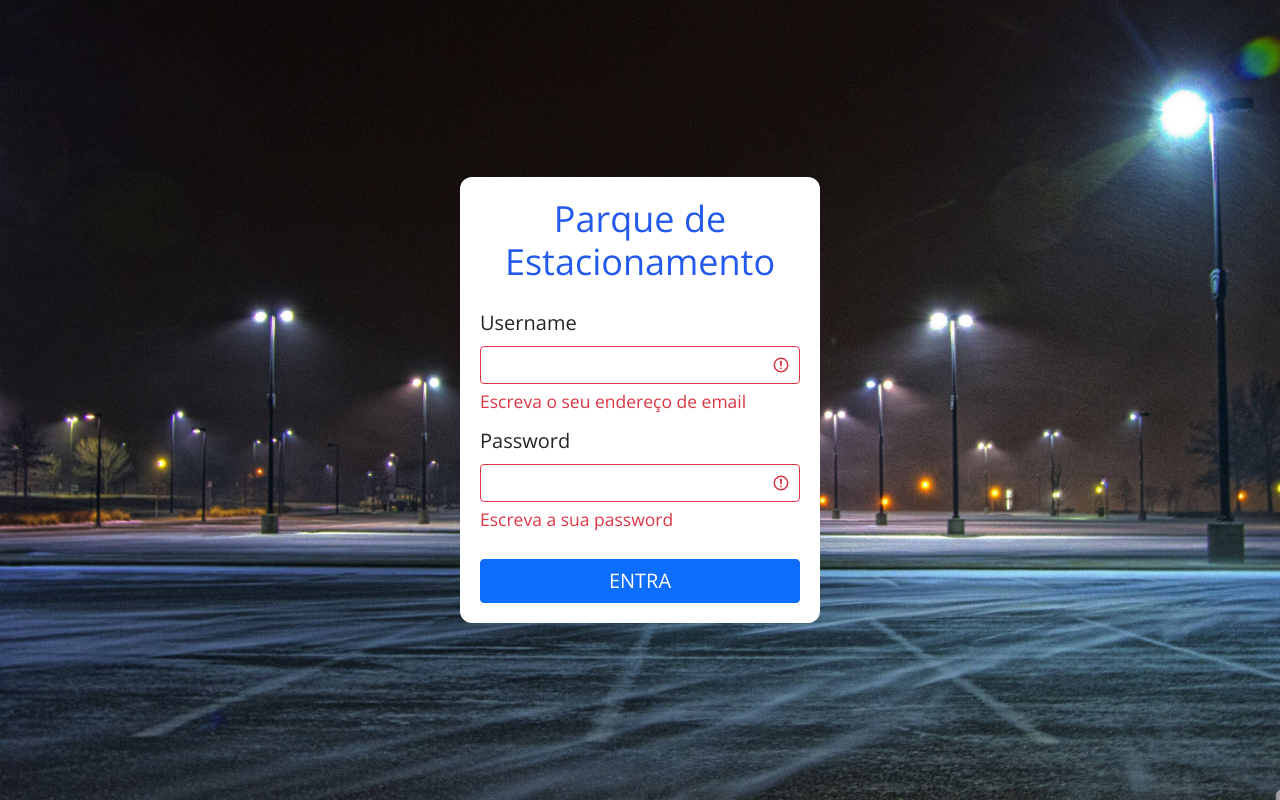
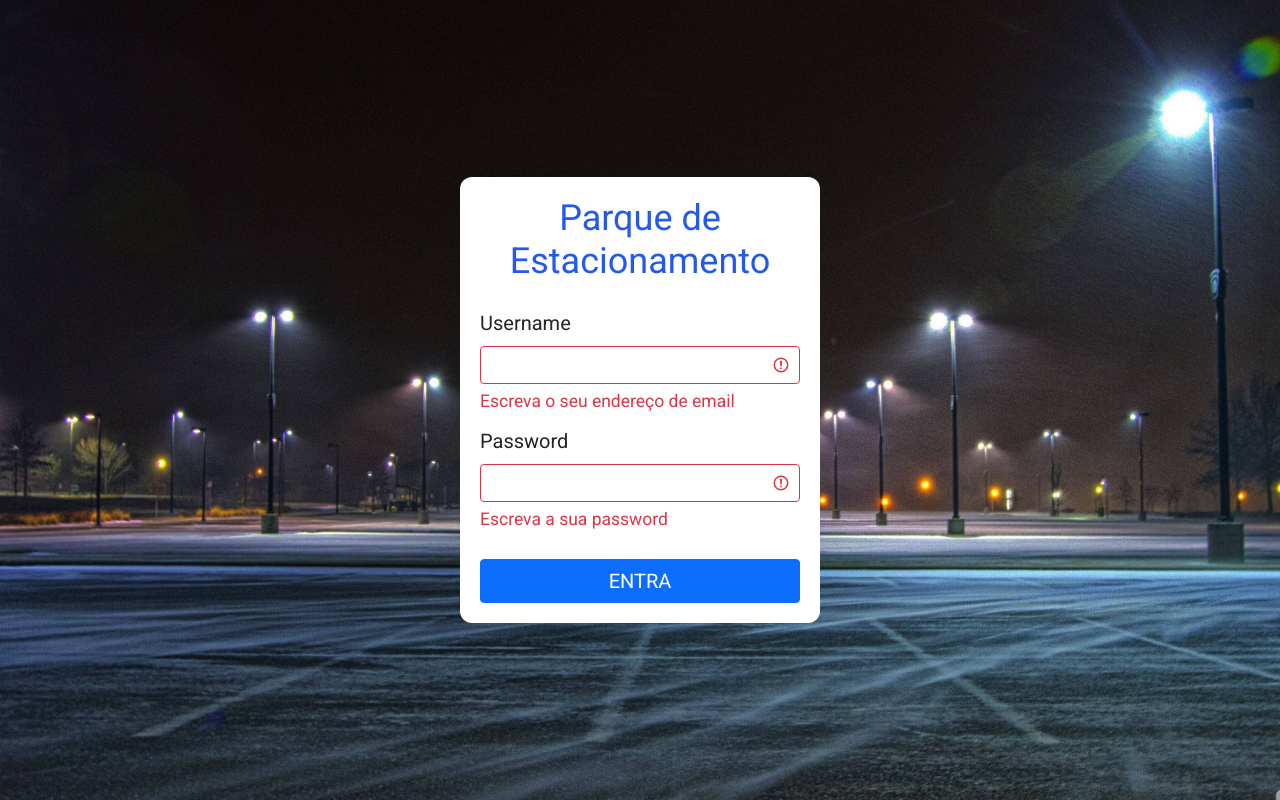
Before and after one commit to drcor/car-park, a PHP site: page / in a window 1280 px wide. Run offline with PHP 8.4, Linux system fonts and the light colour scheme.

Commit message:
Change website font

```diff
--- a/styles/login.css
+++ b/styles/login.css
@@ -1,4 +1,4 @@
-@import url('https://fonts.googleapis.com/css2?family=Open+Sans&display=swap');
+@import url('https://fonts.googleapis.com/css2?family=Roboto&display=swap');
 
 * {
     margin: 0;
@@ -8,8 +8,7 @@
 
 body {
     margin: 0;
-    font-family: sans-serif;
-    font-family: 'Open Sans', sans-serif;
+    font-family: 'Roboto', sans-serif;
     height: 100vh;
     display: flex;
     align-items: center;
@@ -48,3 +47,4 @@ body {
 
 .login .text-center{
     color: rgb(35, 89, 236);
+}
--- a/styles/style.css
+++ b/styles/style.css
@@ -1,13 +1,12 @@
-@import url('https://fonts.googleapis.com/css2?family=Open+Sans&display=swap');
+@import url('https://fonts.googleapis.com/css2?family=Roboto&display=swap');
 
 body {
     margin: 0;
     background: #fafafa;
-    font-family: 'Open Sans', sans-serif;
+    font-family: 'Roboto', sans-serif;
 }
 
 p {
-    font-family: 'Poppins', sans-serif;
     font-size: 1.1em;
     font-weight: 300;
     line-height: 1.7em;
```
